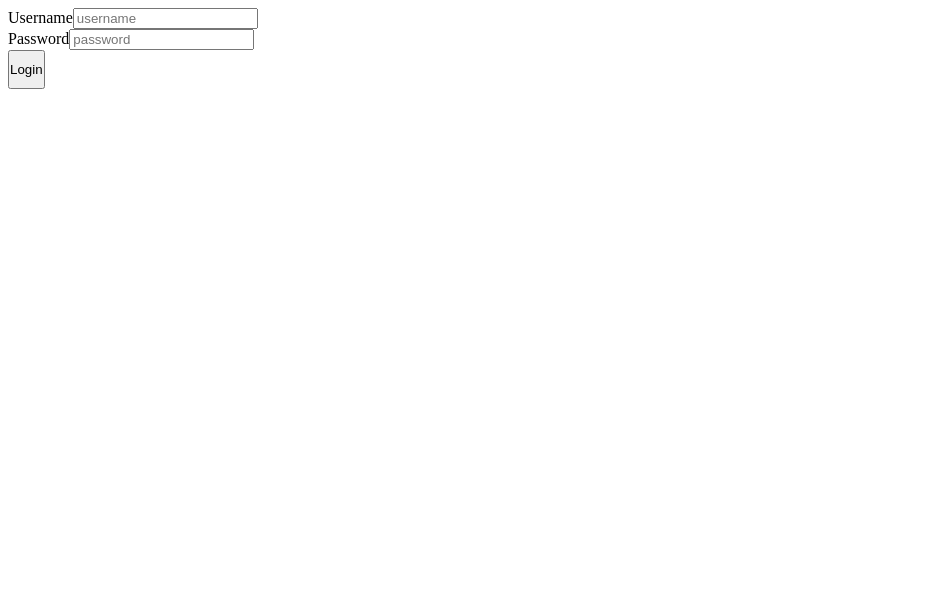
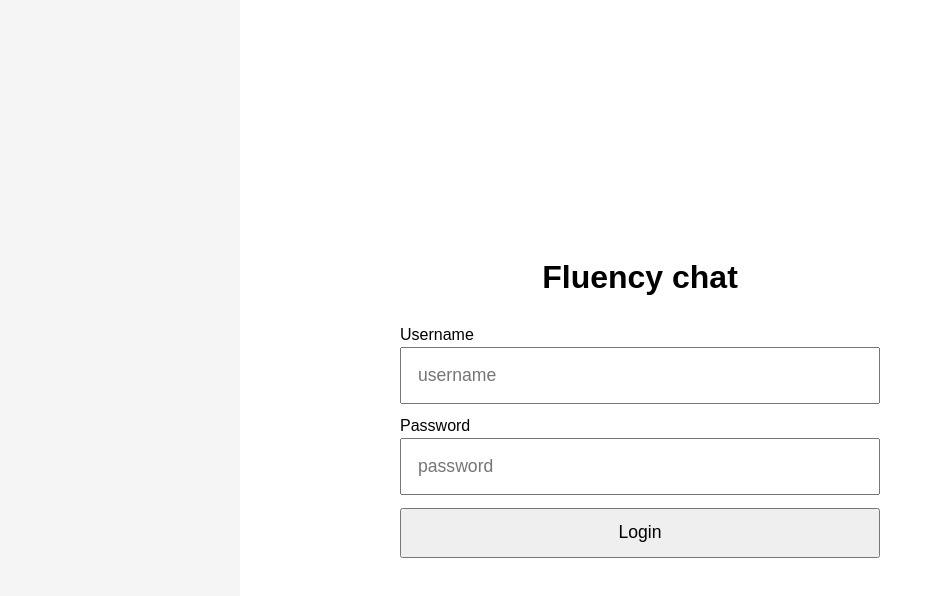
Before and after one commit to ramonlsouza/pub-sub-chat, a React app in the folder client/: page / in a window 1280 px wide. Shown: the whole page, without its empty margins (0-935 px from the left). Built offline with nearby package versions, Linux system fonts and the light colour scheme; some packages are replaced by stand-ins of ours.

Commit message:
login form layout

```diff
--- a/client/public/index.html
+++ b/client/public/index.html
@@ -24,7 +24,7 @@
       work correctly both with client-side routing and a non-root public URL.
       Learn how to configure a non-root public URL by running `npm run build`.
     -->
-    <title>React App</title>
+    <title>Fluency chat</title>
   </head>
   <body>
     <noscript>You need to enable JavaScript to run this app.</noscript>
--- /dev/null
+++ b/client/src/components/Button.css
@@ -0,0 +1,5 @@
+.button {
+  padding: 0.8rem;
+  margin-top: 0.5rem;
+  font-size: 1.1rem;
+}
--- a/client/src/components/Button.js
+++ b/client/src/components/Button.js
@@ -1,19 +1,13 @@
 import React from "react";
+
+import "./Button.css";
 
 function Button(props) {
   return (
     <>
-      <button className="Button-btn" onClick={() => props.handleClick()}>
+      <button className="button" onClick={() => props.handleClick()}>
         {props.label}
       </button>
-
-      <style jsx="true">
-        {`
-          .Button-btn {
-            padding: 10px 0;
-          }
-        `}
-      </style>
     </>
   );
 }
--- /dev/null
+++ b/client/src/components/TextInput.css
@@ -0,0 +1,10 @@
+.text-input-label {
+  margin-top: 0.5rem;
+  margin-bottom: 0.2rem;
+}
+
+.text-input {
+  padding: 1rem;
+  margin-bottom: 0.3rem;
+  font-size: 1.1rem;
+}
--- a/client/src/components/TextInput.js
+++ b/client/src/components/TextInput.js
@@ -1,9 +1,11 @@
 import React from "react";
+
+import "./TextInput.css";
 
 function TextInput(props) {
   return (
     <>
-      <label>{props.label}</label>
+      <label className="text-input-label">{props.label}</label>
 
       <input
         className="text-input"
--- /dev/null
+++ b/client/src/index.css
@@ -0,0 +1,29 @@
+html,
+body {
+  margin: 0;
+  padding: 0;
+  background-color: #f5f5f5;
+  font-family: sans-serif;
+}
+
+#chat-wrapper {
+  max-width: 800px;
+  display: flex;
+  justify-content: center;
+  align-items: center;
+  margin: 0 auto;
+  height: 99.5vh;
+  flex-direction: column;
+  background-color: #fff;
+}
+#main {
+  flex: 1;
+  padding: 10px;
+  display: flex;
+  flex-direction: column;
+  justify-content: center;
+  width: 60%;
+}
+#main h1 {
+  text-align: center;
+}
--- a/client/src/index.js
+++ b/client/src/index.js
@@ -3,6 +3,8 @@ import ReactDOM from "react-dom";
 
 import TextInput from "./components/TextInput";
 import Button from "./components/Button";
+
+import "./index.css";
 
 const App = () => {
   const [username, setUsername] = useState("");
@@ -25,19 +27,23 @@ const App = () => {
         } else {
           alert(data.Message);
         }
-        console.log(data);
+      })
+      .catch(function () {
+        alert("error!");
       });
   }
 
   return (
-    <>
+    <div id="chat-wrapper">
+      <div id="main">
+        <h1>Fluency chat</h1>
+
         <TextInput
           label="Username"
           placeholder="username"
           value={username}
           handleChange={(e) => setUsername(e.target.value)}
         />
-      <br />
 
         <TextInput
           label="Password"
@@ -46,10 +52,10 @@ const App = () => {
           value={password}
           handleChange={(e) => setPassword(e.target.value)}
         />
-      <br />
 
         <Button label="Login" handleClick={onClick} />
-    </>
+      </div>
+    </div>
   );
 };
 
```
Lines whose indentation alone changed are shown as unchanged.
